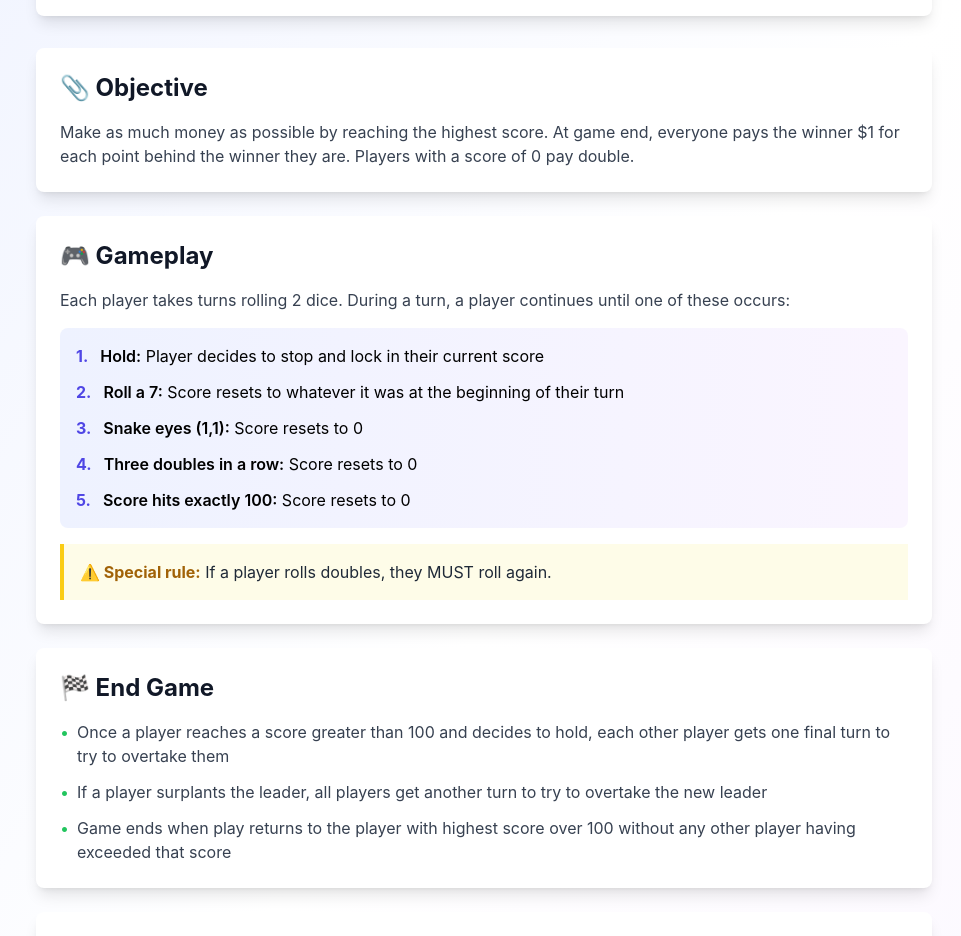
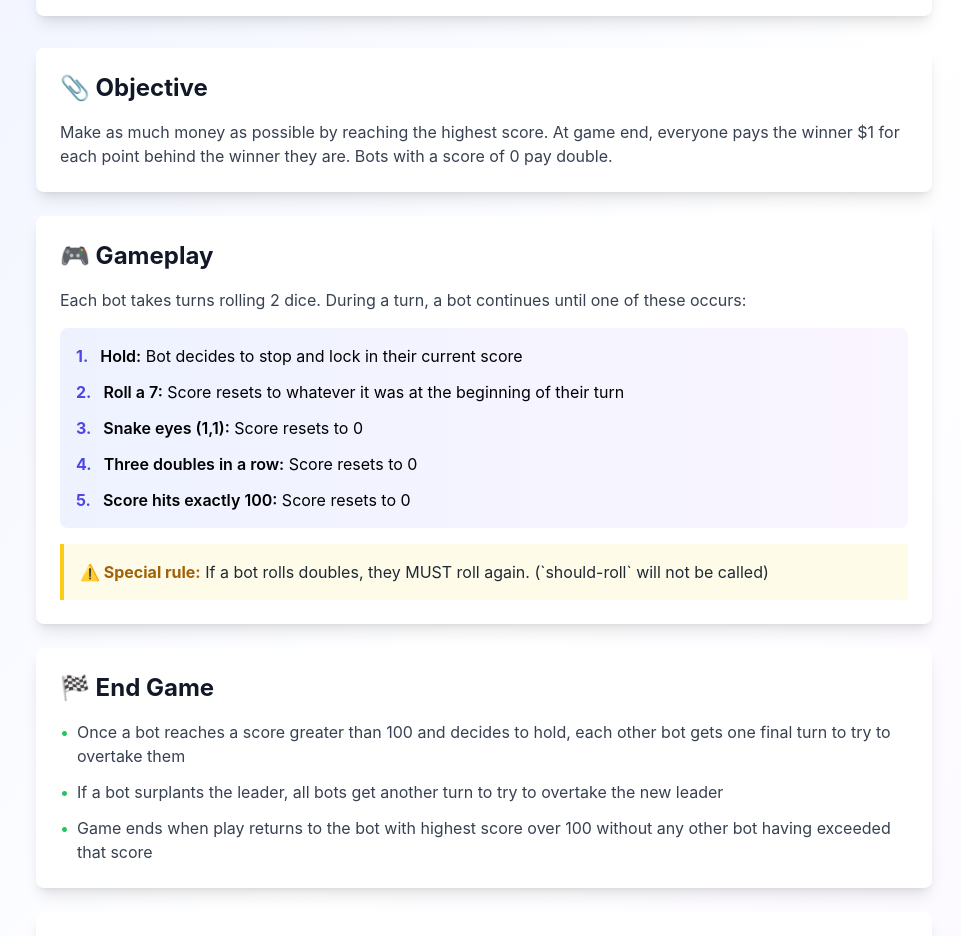
Before and after one commit to aiguy110/pig-pen, a React (Create React App) app in the folder frontend/: page /rules in a window 1280 px wide. Shown: the part 240-1176 px from the top of the page, without its empty margins (156-1117 px from the left). Built offline with nearby package versions, Linux system fonts and the light colour scheme.

Commit message:
Update Rules.tsx to refer to bots instead of players

```diff
--- a/frontend/src/components/Rules.tsx
+++ b/frontend/src/components/Rules.tsx
@@ -21,9 +21,9 @@ export const Rules: React.FC = () => {
               📎 Objective
             </h2>
             <p className="text-gray-700">
-              Make as much money as possible by reaching the highest score. At game end,
-              everyone pays the winner $1 for each point behind the winner they are.
-              Players with a score of 0 pay double.
+              Make as much money as possible by reaching the highest score. At
+              game end, everyone pays the winner $1 for each point behind the
+              winner they are. Bots with a score of 0 pay double.
             </p>
           </section>
 
@@ -32,52 +32,59 @@ export const Rules: React.FC = () => {
               🎮 Gameplay
             </h2>
             <p className="text-gray-700 mb-4">
-              Each player takes turns rolling 2 dice. During a turn, a player continues
-              until one of these occurs:
+              Each bot takes turns rolling 2 dice. During a turn, a bot
+              continues until one of these occurs:
             </p>
             <div className="bg-gradient-to-r from-indigo-50 to-purple-50 rounded-lg p-4">
               <ol className="space-y-3">
                 <li className="flex items-start">
                   <span className="font-bold text-indigo-600 mr-3">1.</span>
                   <div>
-                    <span className="font-semibold">Hold:</span> Player decides to stop
-                    and lock in their current score
+                    <span className="font-semibold">Hold:</span> Bot decides to
+                    stop and lock in their current score
                   </div>
                 </li>
                 <li className="flex items-start">
                   <span className="font-bold text-indigo-600 mr-3">2.</span>
                   <div>
-                    <span className="font-semibold">Roll a 7:</span> Score resets to
-                    whatever it was at the beginning of their turn
+                    <span className="font-semibold">Roll a 7:</span> Score
+                    resets to whatever it was at the beginning of their turn
                   </div>
                 </li>
                 <li className="flex items-start">
                   <span className="font-bold text-indigo-600 mr-3">3.</span>
                   <div>
-                    <span className="font-semibold">Snake eyes (1,1):</span> Score
-                    resets to 0
+                    <span className="font-semibold">Snake eyes (1,1):</span>{" "}
+                    Score resets to 0
                   </div>
                 </li>
                 <li className="flex items-start">
                   <span className="font-bold text-indigo-600 mr-3">4.</span>
                   <div>
-                    <span className="font-semibold">Three doubles in a row:</span> Score
-                    resets to 0
+                    <span className="font-semibold">
+                      Three doubles in a row:
+                    </span>{" "}
+                    Score resets to 0
                   </div>
                 </li>
                 <li className="flex items-start">
                   <span className="font-bold text-indigo-600 mr-3">5.</span>
                   <div>
-                    <span className="font-semibold">Score hits exactly 100:</span> Score
-                    resets to 0
+                    <span className="font-semibold">
+                      Score hits exactly 100:
+                    </span>{" "}
+                    Score resets to 0
                   </div>
                 </li>
               </ol>
             </div>
             <div className="mt-4 bg-yellow-50 border-l-4 border-yellow-400 p-4">
               <p className="text-gray-800">
-                <span className="font-bold text-yellow-700">⚠️ Special rule:</span> If a
-                player rolls doubles, they MUST roll again.
+                <span className="font-bold text-yellow-700">
+                  ⚠️ Special rule:
+                </span>{" "}
+                If a bot rolls doubles, they MUST roll again. (`should-roll`
+                will not be called)
               </p>
             </div>
           </section>
@@ -90,22 +97,23 @@ export const Rules: React.FC = () => {
               <li className="flex items-start">
                 <span className="text-green-500 mr-2">•</span>
                 <span>
-                  Once a player reaches a score greater than 100 and decides to hold,
-                  each other player gets one final turn to try to overtake them
+                  Once a bot reaches a score greater than 100 and decides to
+                  hold, each other bot gets one final turn to try to overtake
+                  them
                 </span>
               </li>
               <li className="flex items-start">
                 <span className="text-green-500 mr-2">•</span>
                 <span>
-                  If a player surplants the leader, all players get another turn to try
-                  to overtake the new leader
+                  If a bot surplants the leader, all bots get another turn to
+                  try to overtake the new leader
                 </span>
               </li>
               <li className="flex items-start">
                 <span className="text-green-500 mr-2">•</span>
                 <span>
-                  Game ends when play returns to the player with highest score over 100
-                  without any other player having exceeded that score
+                  Game ends when play returns to the bot with highest score over
+                  100 without any other bot having exceeded that score
                 </span>
               </li>
             </ul>
@@ -120,31 +128,38 @@ export const Rules: React.FC = () => {
             </p>
             <div className="bg-gradient-to-r from-green-50 to-emerald-50 rounded-lg p-4 space-y-2">
               <p className="text-gray-800">
-                <span className="font-semibold">Standard payout:</span> $1 per point
-                behind the winner
+                <span className="font-semibold">Standard payout:</span> $1 per
+                point behind the winner
               </p>
               <p className="text-gray-800">
-                <span className="font-semibold">Zero score penalty:</span> Players with
-                score of 0 pay double
+                <span className="font-semibold">Zero score penalty:</span> Bots
+                with score of 0 pay double
               </p>
               <p className="text-gray-600 text-sm mt-3 italic">
-                Example: If the winner has 105 points and you have 85 points, you pay
-                $20. If you have 0 points, you pay $210 (105 × 2).
+                Example: If the winner has 105 points and you have 85 points,
+                you pay $20. If you have 0 points, you pay $210 (105 × 2).
               </p>
             </div>
           </section>
 
           <section className="bg-gradient-to-r from-purple-100 to-indigo-100 rounded-lg p-6">
-            <h3 className="font-bold text-gray-900 mb-4">
-              💡 Strategy Tips
-            </h3>
+            <h3 className="font-bold text-gray-900 mb-4">💡 Strategy Tips</h3>
             <ul className="space-y-2 text-gray-700">
-              <li>• Consider the risk/reward of rolling vs holding at different scores</li>
-              <li>• Adapt your strategy based on opponents' scores</li>
+              <li>
+                • Consider the risk/reward of rolling vs holding at different
+                scores
+              </li>
+              <li>• Adapt your strategy based on other bots' scores</li>
               <li>• Remember the mandatory roll rule when you get doubles</li>
-              <li>• Avoid hitting exactly 100 - plan your approach carefully</li>
-              <li>• In the endgame, calculate if it's worth risking for the lead</li>
-              <li>• Track how many doubles you've rolled to avoid three in a row</li>
+              <li>
+                • Avoid hitting exactly 100 - plan your approach carefully
+              </li>
+              <li>
+                • In the endgame, calculate if it's worth risking for the lead
+              </li>
+              <li>
+                • Track how many doubles you've rolled to avoid three in a row
+              </li>
             </ul>
           </section>
         </div>
```
